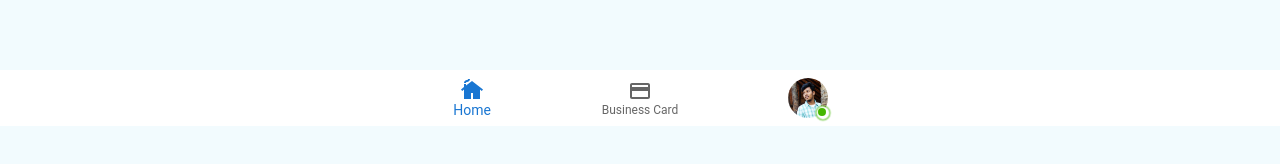
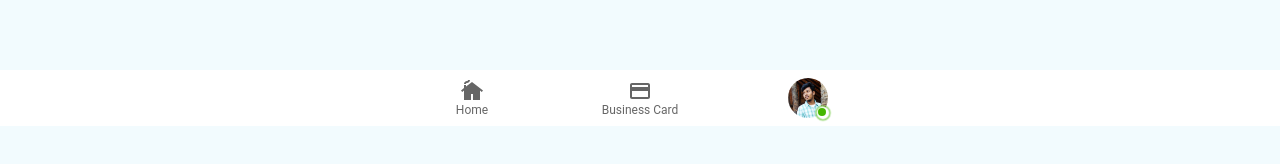
Before and after one commit to EswaraSatya/EcomStore, a React (Create React App) app: page /ContactUs in a window 1280 px wide. Shown: the part 674-838 px from the top of the page. Built offline with nearby package versions, Linux system fonts and the light colour scheme.

Commit message:
Changes for bottom Nav

```diff
--- a/src/Components/Products/BottomNav.js
+++ b/src/Components/Products/BottomNav.js
@@ -67,10 +67,10 @@ const BottomNav = () => {
             {window.screen.width < 1280 ?
                 <BottomNavigation
                     showLabels
-                    value={value}
-                    onChange={(event, newValue) => {
-                        setValue(newValue);
-                    }}
+                    // value={value}
+                    // onChange={(event, newValue) => {
+                    //     setValue(newValue);
+                    // }}
                     className={classes.root}
 
                 >
```
